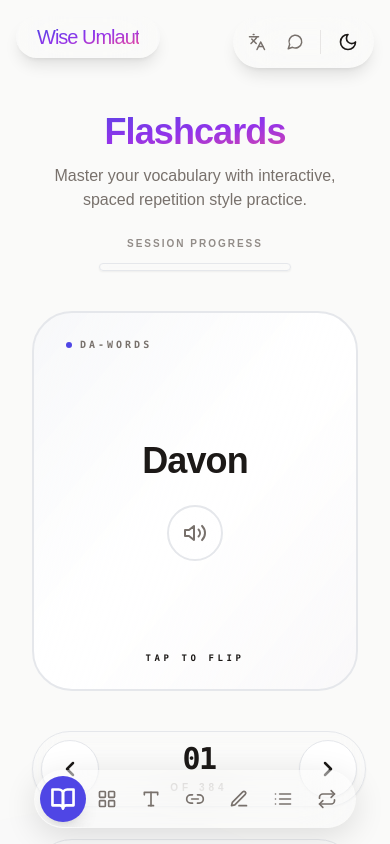
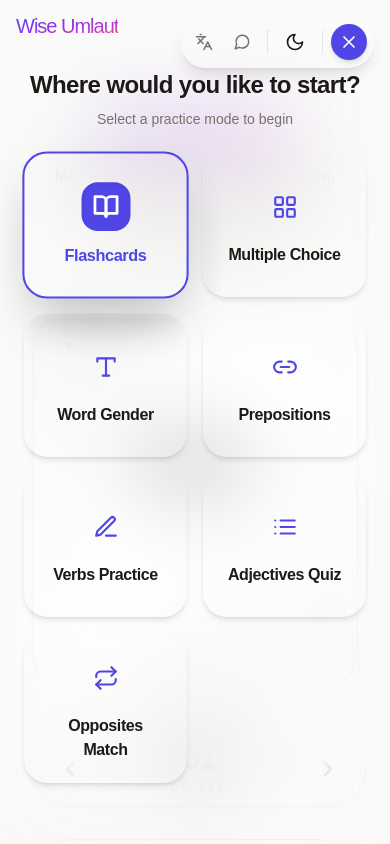
Before and after one commit to pramodkarandikar/german-tutor, a React (Vite) app: page / in a window 390 px wide. Shown: the top 844 px of the page. Built offline with nearby package versions, Linux system fonts and the light colour scheme; a web font is replaced by a local one.

Commit message:
hamburger menu styled navigation

```diff
--- a/src/components/Navigation.jsx
+++ b/src/components/Navigation.jsx
@@ -1,8 +1,10 @@
-import React from 'react';
-import { BookOpen, PenTool, LayoutGrid, Type, Link2, Edit3, List, Repeat, Languages, MessageCircle } from 'lucide-react';
+import React, { useState } from 'react';
+import { BookOpen, PenTool, LayoutGrid, Type, Link2, Edit3, List, Repeat, Languages, MessageCircle, Menu, X } from 'lucide-react';
 import ThemeSelector from './ThemeSelector';
 
 const Navigation = ({ currentView, setCurrentView, overlayView, setOverlayView, children }) => {
+    const [isMenuOpen, setIsMenuOpen] = useState(true);
+
     const navItems = [
         { id: 'flashcards', label: 'Flashcards', icon: BookOpen },
         { id: 'mcq', label: 'Multiple Choice', icon: LayoutGrid },
@@ -20,6 +22,7 @@ const Navigation = ({ currentView, setCurrentView, overlayView, setOverlayView,
 
     const handleNavClick = (viewId) => {
         setCurrentView(viewId);
+        setIsMenuOpen(false);
     };
 
     const handleBottomClick = (viewId) => {
@@ -29,17 +32,18 @@ const Navigation = ({ currentView, setCurrentView, overlayView, setOverlayView,
     return (
         <div className="min-h-screen bg-background text-text flex overflow-hidden relative">
             {/* Top Left - Logo */}
-            <div className="fixed top-4 md:top-6 left-4 md:left-6 z-40">
-                <div className="px-5 py-2.5 md:px-6 md:py-3 bg-surface/70 backdrop-blur-xl border border-white/10 dark:border-white/5 shadow-lg rounded-full flex items-center justify-center transition-all duration-300 hover:shadow-xl hover:bg-surface/90">
+            <div className="fixed top-4 md:top-6 left-4 md:left-6 z-[60]">
+                <div className="flex items-center justify-center transition-all duration-300 hover:shadow-xl hover:bg-surface/90">
                     <h1 className="text-xl md:text-2xl font-logo tracking-tighter leading-none select-none text-transparent bg-clip-text bg-gradient-to-br from-indigo-600 via-purple-600 to-pink-500 dark:from-indigo-400 dark:via-purple-400 dark:to-pink-400">
                         Wise Umlaut
                     </h1>
                 </div>
             </div>
 
-            {/* Top Right - Controls */}
-            <div className="fixed top-4 md:top-6 right-4 md:right-6 z-40 flex items-center gap-2">
+            {/* Top Right - Controls & Hamburger */}
+            <div className="fixed top-4 md:top-6 right-4 md:right-6 z-[60] flex items-center gap-2">
                 <div className="flex items-center gap-1 px-1.5 py-1.5 md:px-2 md:py-2 bg-surface/70 backdrop-blur-xl border border-white/10 dark:border-white/5 shadow-lg rounded-full transition-all duration-300 hover:shadow-xl hover:bg-surface/90">
+                    {/* Always visible secondary actions */}
                     {bottomItems.map(item => (
                         <button
                             key={item.id}
@@ -55,44 +59,64 @@ const Navigation = ({ currentView, setCurrentView, overlayView, setOverlayView,
                     ))}
                     <div className="w-[1px] h-6 bg-border mx-1"></div>
                     <ThemeSelector />
+                    <div className="w-[1px] h-6 bg-border mx-1"></div>
+
+                    {/* Menu Toggle Button */}
+                    <button
+                        onClick={() => setIsMenuOpen(!isMenuOpen)}
+                        className={`p-2 md:p-2.5 rounded-full transition-all duration-300 hover:scale-105
+                            ${isMenuOpen ? 'bg-primary text-primary-foreground shadow-md' : 'text-text hover:bg-primary/10 hover:text-primary dark:hover:bg-primary/20'}`}
+                        aria-label="Toggle Menu"
+                    >
+                        {isMenuOpen ? <X size={20} className="md:w-[22px] md:h-[22px]" /> : <Menu size={20} className="md:w-[22px] md:h-[22px]" />}
+                    </button>
                 </div>
             </div>
 
-            {/* Bottom Center - Floating Dock */}
-            <div className="fixed bottom-4 md:bottom-8 left-1/2 -translate-x-1/2 z-50 w-full max-w-max px-2 md:px-4">
-                <div className="flex items-center gap-1 md:gap-2 px-2 py-2 md:px-3 md:py-3 bg-surface/80 backdrop-blur-xl border border-white/10 dark:border-white/5 shadow-[0_8px_32px_rgba(0,0,0,0.12)] dark:shadow-[0_8px_32px_rgba(0,0,0,0.3)] rounded-full transition-all duration-500 overflow-x-auto [&::-webkit-scrollbar]:hidden">
-                    {navItems.map(item => {
+            {/* Fullscreen Overlay Menu */}
+            {isMenuOpen && (
+                <div className="fixed inset-0 z-[50] bg-background/95 backdrop-blur-2xl animate-in fade-in duration-300 flex flex-col items-center justify-center p-6 pt-28 overflow-y-auto">
+                    <div className="w-full max-w-4xl mb-6 text-center animate-in slide-in-from-bottom-4 duration-500 delay-100">
+                        <h2 className="text-2xl md:text-3xl font-bold tracking-tight text-text mb-2">Where would you like to start?</h2>
+                        <p className="text-text-muted text-sm md:text-base">Select a practice mode to begin</p>
+                    </div>
+
+                    <div className="w-full max-w-4xl grid grid-cols-2 sm:grid-cols-3 lg:grid-cols-4 gap-4 md:gap-5 pb-20">
+                        {navItems.map((item, index) => {
                             const isActive = currentView === item.id;
                             return (
                                 <button
                                     key={item.id}
                                     onClick={() => handleNavClick(item.id)}
-                                className="relative group flex items-center justify-center min-w-[2.5rem] md:min-w-[3.5rem]"
+                                    className={`group flex flex-col items-center justify-center gap-3 p-5 md:p-6 rounded-[1.5rem] transition-all duration-500 w-full text-center outline-none animate-in zoom-in-95 fill-mode-both min-h-[9rem] md:min-h-[10rem]
+                                        ${isActive
+                                            ? 'bg-primary/10 border-2 border-primary shadow-2xl shadow-primary/20 scale-[1.02]'
+                                            : 'bg-surface/50 hover:bg-surface-hover hover:scale-[1.02] active:scale-95 border border-white/5 dark:border-white/5 backdrop-blur-sm shadow-md hover:shadow-xl'}`}
+                                    style={{ animationDelay: `${index * 40 + 100}ms` }}
                                 >
-                                <div className={`flex items-center justify-center w-10 h-10 md:w-14 md:h-14 rounded-full transition-all duration-300 ease-[cubic-bezier(0.34,1.56,0.64,1)]
+                                    <div className={`flex items-center justify-center w-12 h-12 md:w-16 md:h-16 rounded-2xl transition-all duration-500
                                         ${isActive
-                                        ? 'bg-primary text-primary-foreground shadow-lg shadow-primary/40 scale-[1.15] md:scale-125 z-20'
-                                        : 'bg-transparent text-text-muted hover:bg-surface-hover hover:scale-[1.15] md:hover:scale-125 hover:z-20 hover:shadow-xl hover:text-primary dark:hover:text-primary'
-                                    }`}
+                                            ? 'bg-primary text-primary-foreground shadow-inner shadow-primary/40'
+                                            : 'bg-primary/10 text-primary group-hover:bg-primary/20 group-hover:scale-110'}`}
                                     >
-                                    <item.icon size={20} strokeWidth={isActive ? 2.5 : 2} className={`transition-transform duration-300 md:w-[24px] md:h-[24px] ${isActive ? 'scale-110' : ''}`} />
+                                        <item.icon size={26} strokeWidth={isActive ? 2.5 : 2} className="md:w-[32px] md:h-[32px]" />
                                     </div>
-
-                                {/* Tooltip */}
-                                <div className={`absolute -top-14 opacity-0 group-hover:opacity-100 transition-all duration-300 group-hover:-translate-y-2 bg-surface/95 backdrop-blur-sm border border-white/10 dark:border-white/5 text-text text-[13px] md:text-sm font-semibold px-3 py-1.5 rounded-xl shadow-xl pointer-events-none whitespace-nowrap z-30 flex items-center gap-1.5
-                                    ${isActive ? 'text-primary' : ''}`}>
+                                    <div>
+                                        <h3 className={`text-base md:text-lg font-bold tracking-tight transition-colors duration-300
+                                            ${isActive ? 'text-primary' : 'text-text group-hover:text-primary'}`}>
                                             {item.label}
-                                    {isActive && <div className="w-1.5 h-1.5 rounded-full bg-primary" />}
+                                        </h3>
                                     </div>
                                 </button>
                             );
                         })}
                     </div>
                 </div>
+            )}
 
             {/* Main Content Area */}
             <main className="flex-1 w-full min-h-screen transition-all duration-300 bg-background text-text">
-                <div className="pt-24 md:pt-28 pb-32 md:pb-40 px-4 md:px-6 w-full max-w-5xl mx-auto h-full box-border">
+                <div className="pt-24 md:pt-28 pb-12 px-4 md:px-6 w-full max-w-5xl mx-auto h-full box-border">
                     {children}
                 </div>
             </main>
```
Lines whose indentation alone changed are shown as unchanged.
